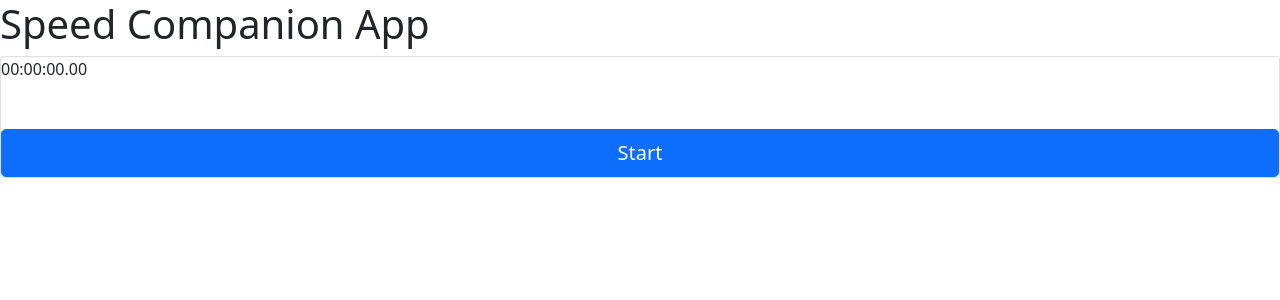
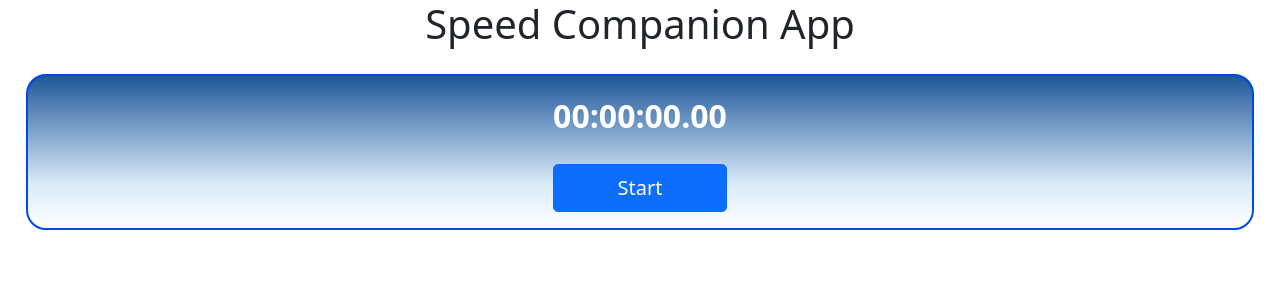
Before and after one commit to 2022-spring-adv-fe-mowe/tca-speed, an Angular app: page / in a window 1280 px wide. Shown: the top 300 px of the page. Built offline with nearby package versions, Linux system fonts and the light colour scheme.

Commit message:
Adding in CSS styling
Looking Snazzy! Not sold on it yet, but I'm liking where it's going.

```diff
--- a/src/app/app.component.css
+++ b/src/app/app.component.css
@@ -0,0 +1,3 @@
+h1 {
+    text-align: center;
+}
--- a/src/app/game-timer/game-timer.component.css
+++ b/src/app/game-timer/game-timer.component.css
@@ -0,0 +1,25 @@
+div.card {
+    color: white;
+    border: 2px solid #0048E8;
+    border-radius: 20px;
+    margin: 2%;
+    /* Permalink - use to edit and share this gradient: https://colorzilla.com/gradient-editor/#1e5799+0,7db9e8+70,7db9e8+70&1+0,0+100 */
+    background: -moz-linear-gradient(top,  rgba(30,87,153,1) 0%, rgba(125,185,232,0.3) 70%, rgba(125,185,232,0) 100%); /* FF3.6-15 */
+    background: -webkit-linear-gradient(top,  rgba(30,87,153,1) 0%,rgba(125,185,232,0.3) 70%,rgba(125,185,232,0) 100%); /* Chrome10-25,Safari5.1-6 */
+    background: linear-gradient(to bottom,  rgba(30,87,153,1) 0%,rgba(125,185,232,0.3) 70%,rgba(125,185,232,0) 100%); /* W3C, IE10+, FF16+, Chrome26+, Opera12+, Safari7+ */
+    filter: progid:DXImageTransform.Microsoft.gradient( startColorstr='#1e5799', endColorstr='#007db9e8',GradientType=0 ); /* IE6-9 */
+
+}
+
+div.card-body.game-timer {
+    align-self: center;
+}
+
+time {
+    font-weight: bold;
+    font-size: xx-large;
+}
+
+button {
+    width: 100%;
+}
--- a/src/app/game-timer/game-timer.component.html
+++ b/src/app/game-timer/game-timer.component.html
@@ -1,4 +1,5 @@
 <div class="card">
+    <div class="card-body game-timer">
         <time>00:00:00.00</time>
 
         <br />
@@ -8,3 +9,4 @@
             Start
         </button>
     </div>
+</div>
```
Lines whose indentation alone changed are shown as unchanged.
